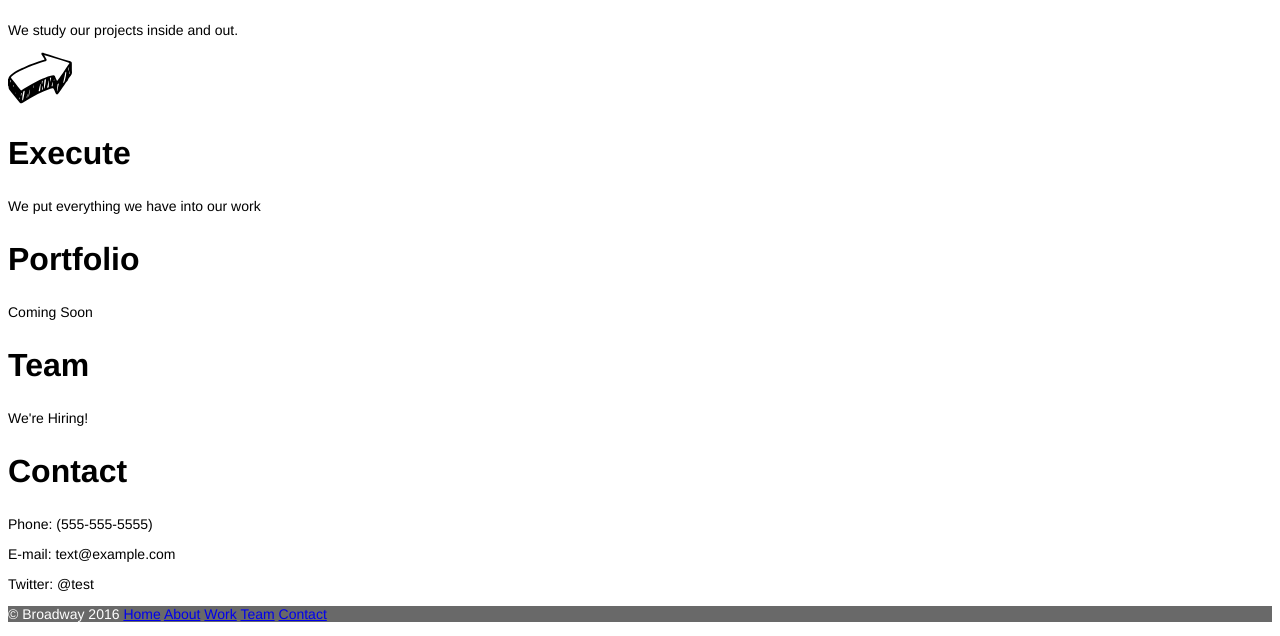
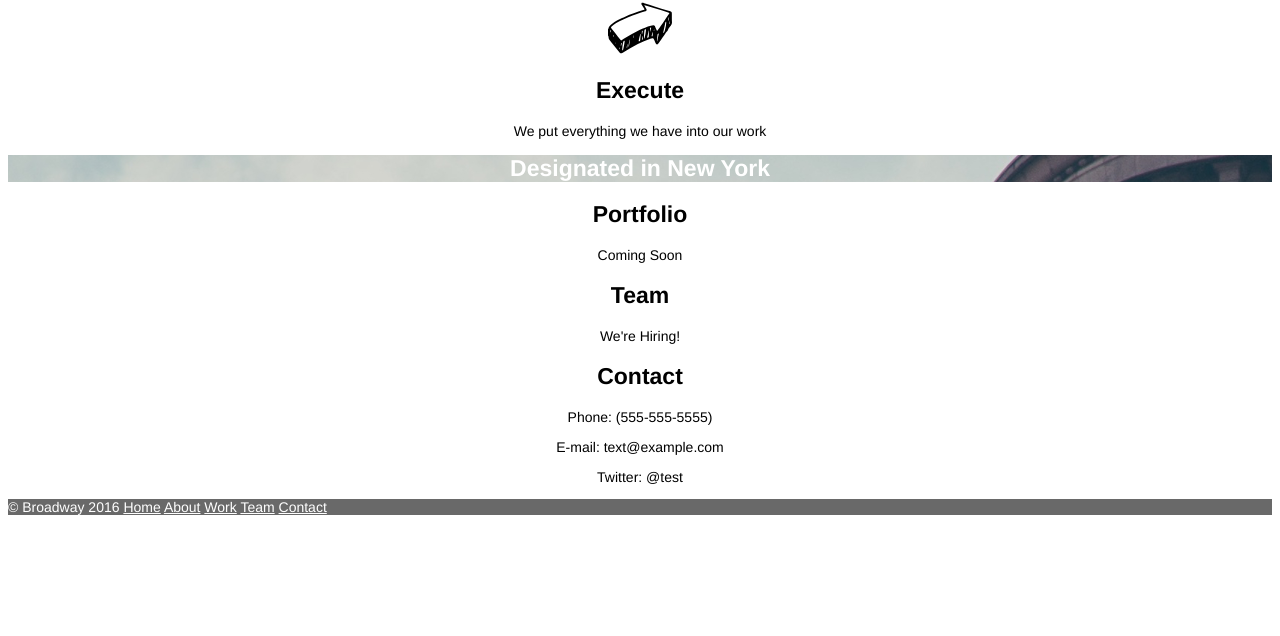
Before and after one commit to Yuhakko/broadway, a plain HTML site: page index.html in a window 1280 px wide. Shown: the part 621-1257 px from the top of the page. After the commit the page ends 1150 px from the top, so only its background shows below. Drawn offline with Linux system fonts and the light colour scheme.

Commit message:
final commit

```diff
--- a/index.html
+++ b/index.html
@@ -28,7 +28,7 @@
     </div>
 
     <div class="SecondTitle">
-      <h1 id=Designated></h1>
+      <h1 id=Designated>Designated in New York</h1>
         <h2>Portfolio</h2>
           <p>Coming Soon</p>
         <h2>Team</h2>
--- a/resources/css/style.css
+++ b/resources/css/style.css
@@ -1,5 +1,6 @@
 body{
   font-family: Helvetica;
+  text-align: center;
 }
 
 #title{
@@ -9,15 +10,17 @@ body{
   color: white;
 }
 
+
 .heading{
   font-family: Helvetica;
   font-size: 18px;
   color: white;
+  background: URL("../images/the-flatiron-building.png")
 }
 
 h2{
   font-family: Helvetica;
-  font-size: 32px;
+  font-size: 23px;
   font-weight: bold;
 }
 
@@ -30,7 +33,12 @@ p{
   font-family: Helvetica;
   font-size: 23px;
   font-weight: bold;
-  color: white
+  color: white;
+  background: URL("../images/the-flatiron-building.png");
+}
+
+a{
+  color: white;
 }
 
 footer{
@@ -38,4 +46,5 @@ footer{
   font-size: 11px;
   color: white;
   background-color: dimgray;
+  text-align: left;
 }
```
